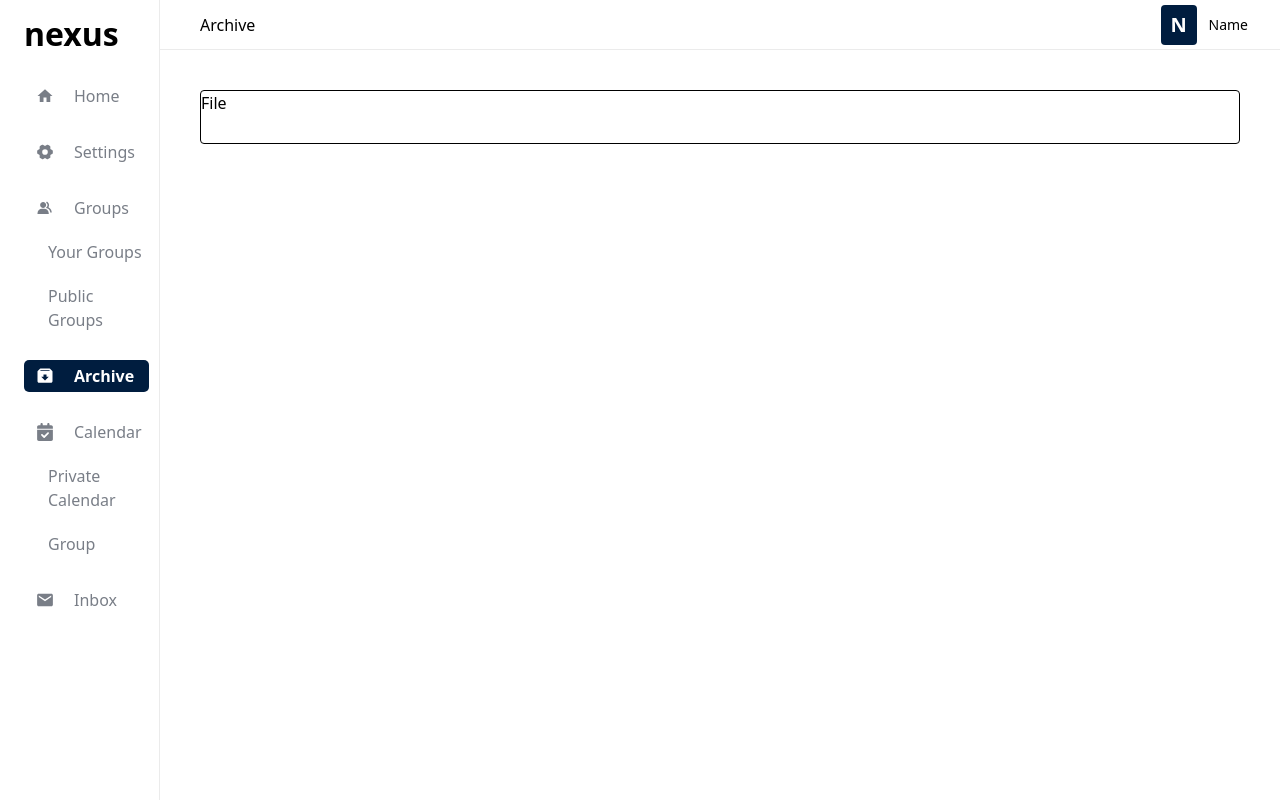
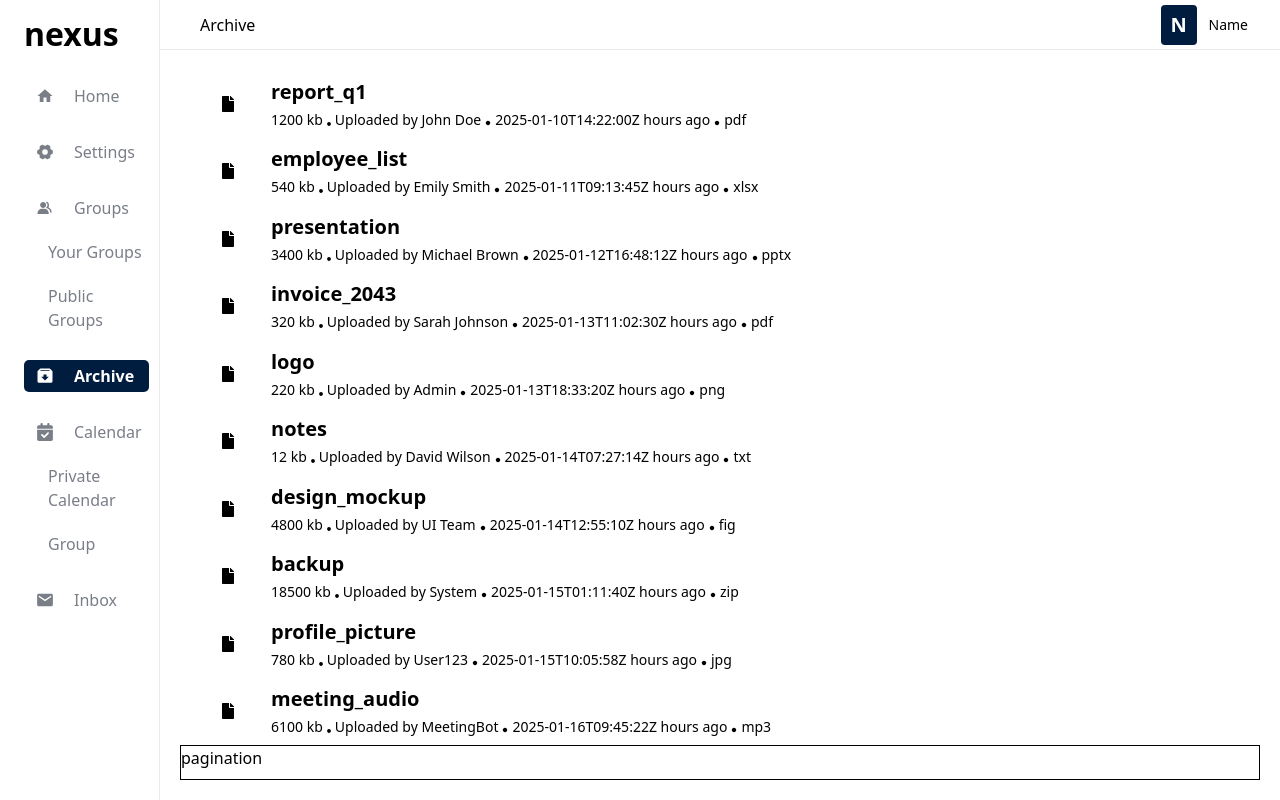
Before and after one commit to mebz2/nexus, a React (Vite) app in the folder client/: page /archive in a window 1280 px wide. Built offline with nearby package versions, Linux system fonts and the light colour scheme.

Commit message:
skeleton for archive page done

```diff
--- /dev/null
+++ b/client/src/components/File.tsx
@@ -0,0 +1,35 @@
+import { FaFile } from "react-icons/fa";
+import { RxDotFilled } from "react-icons/rx";
+type FileProps = {
+	name: string,
+	size: number,
+	file_type: string,
+	uploaded_by: string,
+	uploaded_time: string,
+}
+const File = ({ name, size, file_type, uploaded_by, uploaded_time }: FileProps) => {
+	return (
+		<div className="
+				w-full h-[20%] flex items-center
+				pl-10 hover:border hover:border-[var(--border-color)]
+				hover:rounded-sm hover:shadow-sm
+			"
+		>
+			<FaFile className="mr-[35px]" />
+			<div className="h-full flex flex-col justify-center gap-1  ">
+				<p className="font-semibold text-xl">{name}</p>
+				<div className="text-sm font-medium flex items-end ">
+					{size} kb
+					<RxDotFilled className="text-xs" />
+					Uploaded by {uploaded_by}
+					<RxDotFilled />
+					{uploaded_time} hours ago
+					<RxDotFilled />
+					{file_type}
+				</div>
+			</div>
+		</div>
+	);
+}
+
+export default File;
--- a/client/src/components/index.ts
+++ b/client/src/components/index.ts
@@ -7,4 +7,5 @@ export { default as Card } from "./DashCard";
 export { default as Activity } from "./Activity";
 export { default as GroupCard } from "./GroupCard";
 export { default as GroupButton } from "./GroupButton";
+export { default as File } from "./File";
 export { default as Layout } from "./Layout/Layout";
--- a/client/src/index.css
+++ b/client/src/index.css
@@ -3,6 +3,7 @@
 :root {
 	font-family: system-ui, Avenir, Helvetica, Arial, sans-serif;
 	--primary-color: #001d3f;
+	--border-color: #e0e1e3;
 }
 
 @font-face {
@@ -41,7 +42,6 @@ h2 {
 
 .card-gradient {
 	background: linear-gradient(1.76deg, #cfe0ff 1.5%, #f3f3ff 98.58%);
-	background-color: #e0e1e3;
 }
 
 @theme {
--- /dev/null
+++ b/client/src/mocks/files.json
@@ -0,0 +1,83 @@
+[
+
+  {
+    "id": "d3b4f2c1-6af4-4e59-9b0f-54a5c5962e1f",
+    "fileName": "report_q1",
+    "fileType": "pdf",
+    "fileSize": 1200,
+    "uploadedBy": "John Doe",
+    "uploadedTimeDate": "2025-01-10T14:22:00Z"
+  },
+  {
+    "id": "9fbb0e75-c72e-48f1-bc57-16a4a814b712",
+    "fileName": "employee_list",
+    "fileType": "xlsx",
+    "fileSize": 540,
+    "uploadedBy": "Emily Smith",
+    "uploadedTimeDate": "2025-01-11T09:13:45Z"
+  },
+  {
+    "id": "37c79195-4421-41b9-8f8e-1e2a77dc6028",
+    "fileName": "presentation",
+    "fileType": "pptx",
+    "fileSize": 3400,
+    "uploadedBy": "Michael Brown",
+    "uploadedTimeDate": "2025-01-12T16:48:12Z"
+  },
+  {
+    "id": "c1e66a16-4df2-4d89-8860-c9e31cd845dd",
+    "fileName": "invoice_2043",
+    "fileType": "pdf",
+    "fileSize": 320,
+    "uploadedBy": "Sarah Johnson",
+    "uploadedTimeDate": "2025-01-13T11:02:30Z"
+  },
+  {
+    "id": "8d21e5e1-a516-4a9a-af49-53e3c01f8be5",
+    "fileName": "logo",
+    "fileType": "png",
+    "fileSize": 220,
+    "uploadedBy": "Admin",
+    "uploadedTimeDate": "2025-01-13T18:33:20Z"
+  },
+  {
+    "id": "473b96ea-2b61-4ff8-a66d-a0e93cd7ab05",
+    "fileName": "notes",
+    "fileType": "txt",
+    "fileSize": 12,
+    "uploadedBy": "David Wilson",
+    "uploadedTimeDate": "2025-01-14T07:27:14Z"
+  },
+  {
+    "id": "d8d2d907-545d-4c66-823a-a61a548a294c",
+    "fileName": "design_mockup",
+    "fileType": "fig",
+    "fileSize": 4800,
+    "uploadedBy": "UI Team",
+    "uploadedTimeDate": "2025-01-14T12:55:10Z"
+  },
+  {
+    "id": "bb4d8301-1ef0-4db8-9e86-cdeba07277e2",
+    "fileName": "backup",
+    "fileType": "zip",
+    "fileSize": 18500,
+    "uploadedBy": "System",
+    "uploadedTimeDate": "2025-01-15T01:11:40Z"
+  },
+  {
+    "id": "a6cbfe77-40c9-4d69-a181-e5673ea4f4ce",
+    "fileName": "profile_picture",
+    "fileType": "jpg",
+    "fileSize": 780,
+    "uploadedBy": "User123",
+    "uploadedTimeDate": "2025-01-15T10:05:58Z"
+  },
+  {
+    "id": "f5dc0468-df3d-4f8f-8e8c-c7b30b8bcd37",
+    "fileName": "meeting_audio",
+    "fileType": "mp3",
+    "fileSize": 6100,
+    "uploadedBy": "MeetingBot",
+    "uploadedTimeDate": "2025-01-16T09:45:22Z"
+  }
+]
--- a/client/src/mocks/index.ts
+++ b/client/src/mocks/index.ts
@@ -1,4 +1,5 @@
 import MockGroups from "./studyGroups.json";
 import MockActivities from "./activities.json";
+import MockFiles from "./files.json";
 
-export { MockGroups, MockActivities };
+export { MockGroups, MockActivities, MockFiles };
--- a/client/src/pages/Archive/Archive.tsx
+++ b/client/src/pages/Archive/Archive.tsx
@@ -1,12 +1,21 @@
-import { Layout } from "../../components";
+import { Layout, File } from "../../components";
+import { MockFiles } from "../../mocks";
 
 function Archive() {
 	return (
 		<Layout>
-			<div className="h-full flex flex-col items-center p-10">
-				<div className="w-full h-[8%] border rounded-sm">
-					File
-				</div>
+			<div className="h-full flex flex-col items-center p-5 overflow-y-scroll ">
+				{
+					MockFiles.map((file) => {
+						return <File
+							name={file.fileName} size={file.fileSize} file_type={file.fileType}
+							uploaded_by={file.uploadedBy} uploaded_time={file.uploadedTimeDate}
+						/>
+
+					})
+				}
+				<div className="border w-full h-[10%]">pagination</div>
+
 			</div>
 		</Layout>
 	);
```
